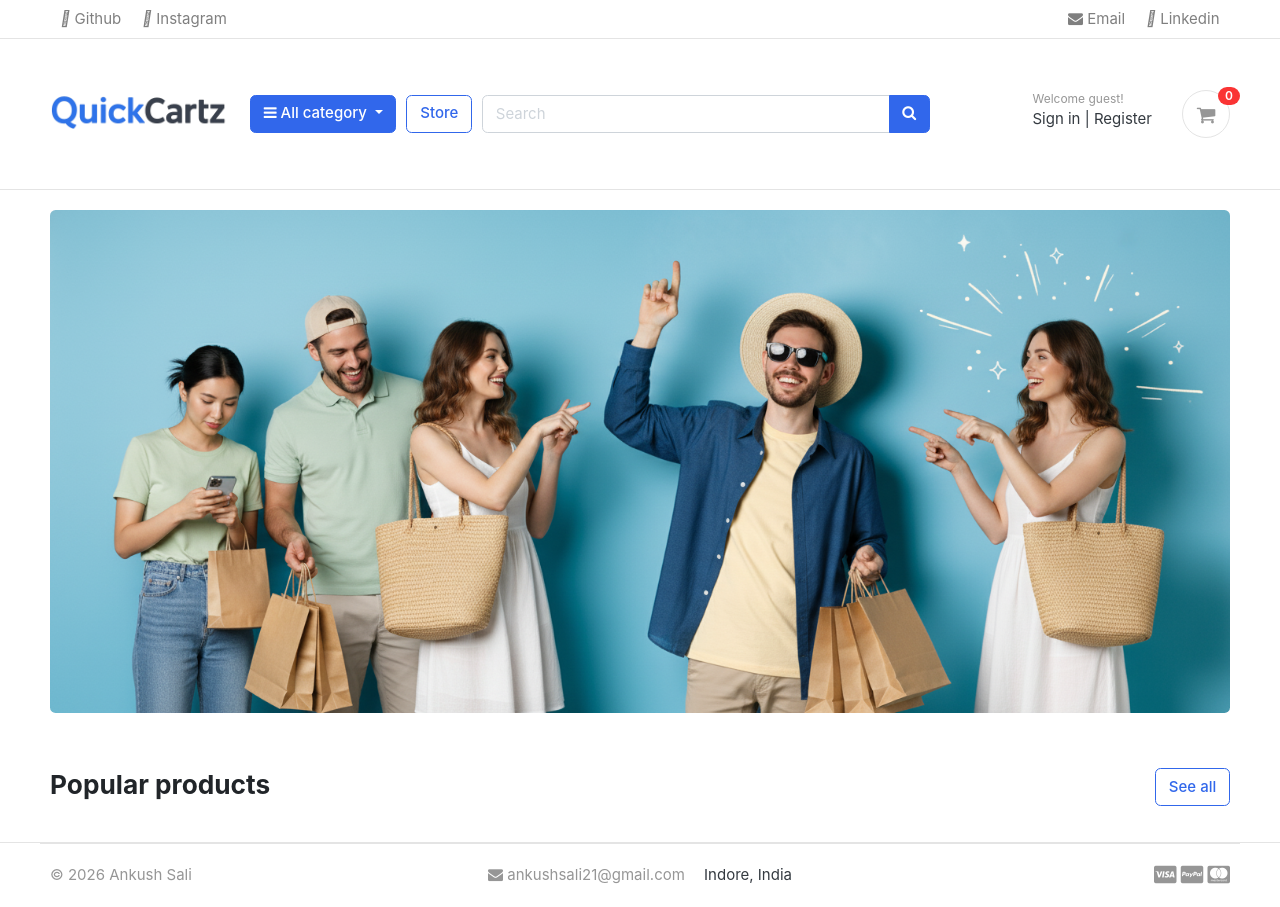
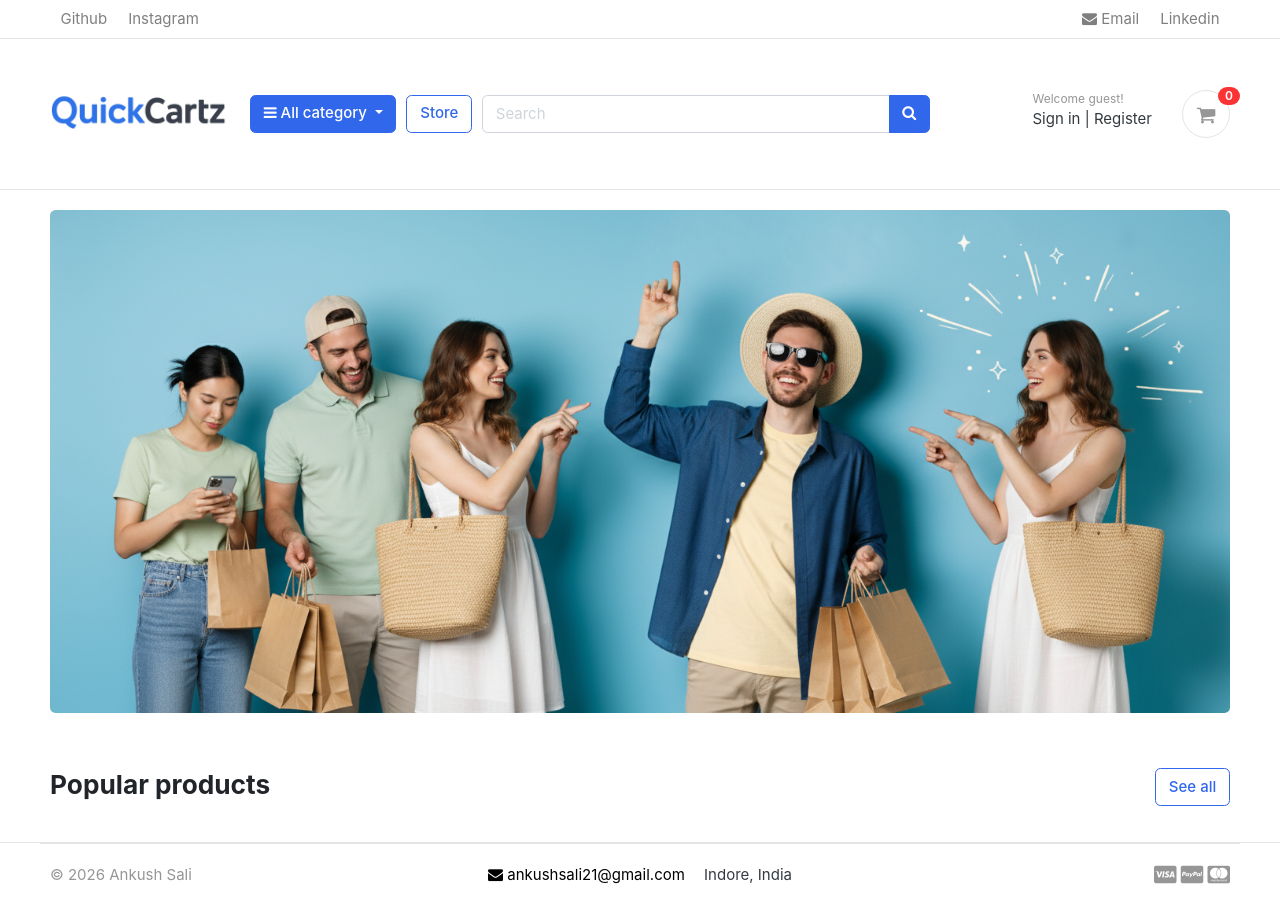
Before and after one commit to ankush21sali/quickcartz-django, a Django app: page / in a window 1280 px wide. Run offline with Django 5.2, Linux system fonts and the light colour scheme; data that the repository does not hold is empty; some libraries are stand-ins or nearby versions; some web fonts are replaced.

Commit message:
mini changes!

```diff
--- a/templates/includes/footer.html
+++ b/templates/includes/footer.html
@@ -6,10 +6,10 @@
             <div class="col-md-2">
                 <p class="text-muted"> &copy 2026 Ankush Sali </p>
             </div>
-            <div class="col-md-8 text-md-center" id="social-links">
-                <a href="ankushsali21@gmail.com" target="_blank" style="text-decoration: none; color: #969696;"><span
+            <div class="col-md-8 text-md-center">
+                <a href="ankushsali21@gmail.com" style="text-decoration: none; color: #000;"><span
                         class="px-2"> <i class="fa fa-envelope"></i> ankushsali21@gmail.com</span></a>
-                <span class="px-2"> <i class="fa-solid fa-location-dot"></i> Indore, India</span>
+                <span class="px-2"> Indore, India</span>
             </div>
             <div class="col-md-2 text-md-right text-muted">
                 <i class="fab fa-lg fa-cc-visa"></i>
--- a/templates/includes/navbar.html
+++ b/templates/includes/navbar.html
@@ -10,16 +10,16 @@
             <div class="collapse navbar-collapse" id="navbarTop4">
                 <ul class="navbar-nav mr-auto">
                     <li class="nav-item dropdown">
-                        <a href="https://github.com/ankush21sali/" class="nav-link"> <i class="fa-brands fa-github"></i> Github </a>
+                        <a href="https://github.com/ankush21sali/" class="nav-link"> Github </a>
 
                     </li>
                     <li class="nav-item dropdown">
-                        <a href="https://www.instagram.com/the_ankush21/" class="nav-link"> <i class="fa-brands fa-instagram"></i> Instagram </a>
+                        <a href="https://www.instagram.com/the_ankush21/" class="nav-link"> Instagram </a>
                     </li>
                 </ul>
                 <ul class="navbar-nav">
                     <li><a href="ankushsali21@gmail.com" class="nav-link"> <i class="fa fa-envelope"></i> Email </a></li>
-                    <li><a href="https://www.linkedin.com/in/ankushsali21/" class="nav-link"> <i class="fa-brands fa-linkedin"></i> Linkedin </a></li>
+                    <li><a href="https://www.linkedin.com/in/ankushsali21/" class="nav-link"> Linkedin </a></li>
                 </ul> <!-- list-inline //  -->
             </div> <!-- navbar-collapse .// -->
         </div> <!-- container //  -->
```
